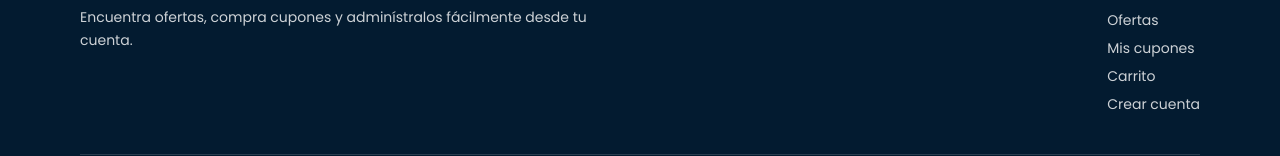
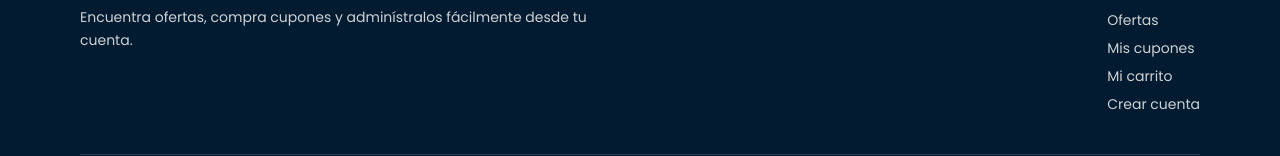
Before and after one commit to C3-SV/CuponeraWeb2, a React (Vite) app: page / in a window 1280 px wide. Shown: the part 565-721 px from the top of the page. Built offline with nearby package versions, Linux system fonts and the light colour scheme; the HTML template or start-up script is replaced by a standard one.

Commit message:
arreglos footer

```diff
--- a/src/layouts/RootLayout.jsx
+++ b/src/layouts/RootLayout.jsx
@@ -262,7 +262,7 @@ export default function RootLayout() {
                                 </li>
                                 <li>
                                     <NavLink
-                                        to="/ofertas"
+                                        to="/offers"
                                         className="hover:text-white transition"
                                     >
                                         Ofertas
@@ -278,10 +278,10 @@ export default function RootLayout() {
                                 </li>
                                 <li>
                                     <NavLink
-                                        to="/carrito"
+                                        to="/cart"
                                         className="hover:text-white transition"
                                     >
-                                        Carrito
+                                        Mi carrito
                                     </NavLink>
                                 </li>
                                 <li>
```
